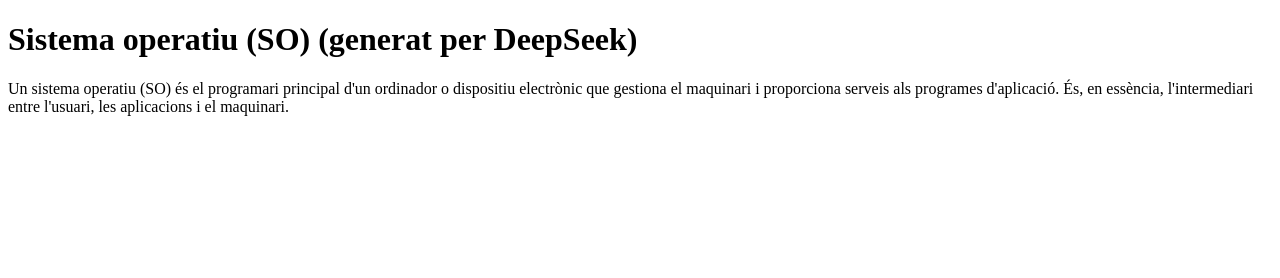
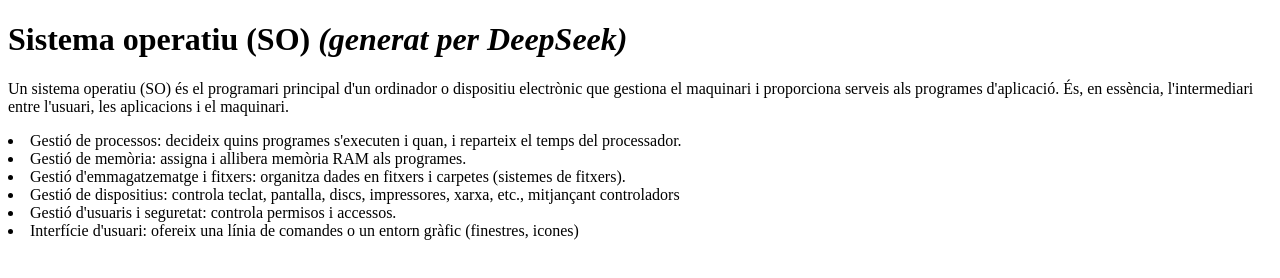
Before and after one commit to kevinn-11/sistema-operatiu, a plain HTML site: page index.html in a window 1280 px wide. Drawn offline with Linux system fonts and the light colour scheme.

Commit message:
Update index.html

```diff
--- a/index.html
+++ b/index.html
@@ -1,14 +1,28 @@
 <!DOCTYPE html>
-<html>
+<html lang="ca">
   <head>
+    <meta charset="utf-8">
     <title>Sistema operatiu</title>
   </head>
   <body>
 
-    <h1>Sistema operatiu (SO) (generat per DeepSeek)</h1>
+    <h1>Sistema operatiu (SO) <i>(generat per DeepSeek)</i></h1>
     <p>Un sistema operatiu (SO) és el programari principal d'un ordinador o dispositiu electrònic
 que gestiona el maquinari i proporciona serveis als programes d'aplicació. És, en essència,
 l'intermediari entre l'usuari, les aplicacions i el maquinari.</p>
+    <li/>Gestió de processos: decideix quins programes s'executen i quan, i reparteix el
+temps del processador.
+    <li/>Gestió de memòria: assigna i allibera memòria RAM als programes.
+    <li/>Gestió d'emmagatzematge i fitxers: organitza dades en fitxers i carpetes
+(sistemes de fitxers).
+    <li/>Gestió de dispositius: controla teclat, pantalla, discs, impressores, xarxa, etc.,
+mitjançant controladors
+    <li/>Gestió d'usuaris i seguretat: controla permisos i accessos.
+    <li/>Interfície d'usuari: ofereix una línia de comandes o un entorn gràfic (finestres,
+icones)
+    <header></header>
+    <main></main>
+    <footer></footer>
 
   </body>
 </html>
```
